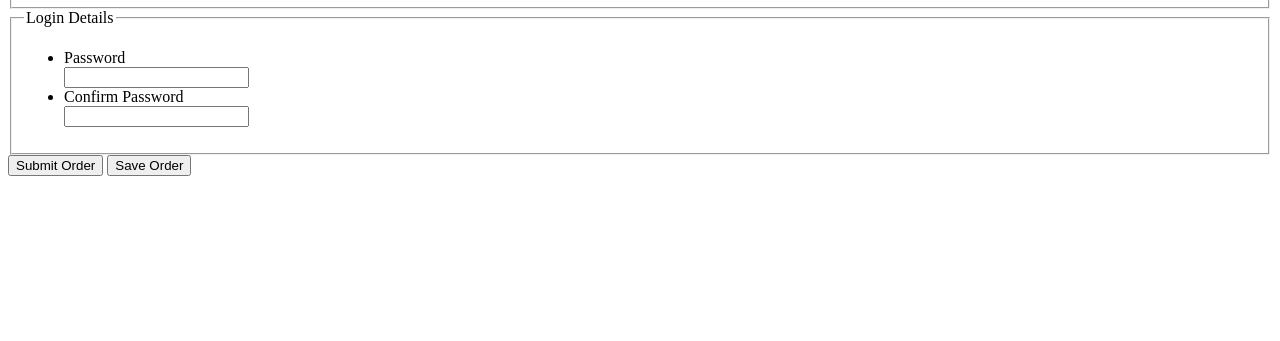
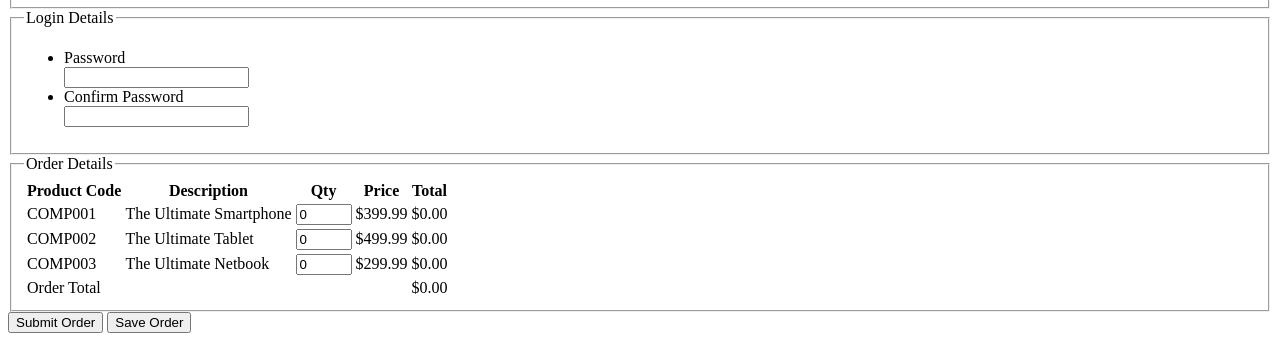
Before and after one commit to nie-xin/widgets, a website: page form/index.html in a window 1280 px wide. Shown: the part 526-867 px from the top of the page. Before the commit the page ends 800 px from the top, so only its background shows below. Drawn offline with Linux system fonts and the light colour scheme.

Commit message:
Add order section

```diff
--- a/form/index.html
+++ b/form/index.html
@@ -89,6 +89,73 @@
         </ul>
       </fieldset>
 
+      <fieldset>
+        <legend>Order Details</legend>
+        <table>
+          <thead>
+            <tr>
+              <th>Product Code</th><th>Description</th><th>Qty</th>
+              <th>Price</th><th>Total</th>
+            </tr>
+          </thead>
+          <tbody>
+            <tr>
+              <td>
+                COMP001
+                <input type="hidden" name="product_code" value="COMP001">
+              </td>
+              <td>The Ultimate Smartphone</td>
+              <td>
+                <input type="number" data-price="399.99" name="quantity"
+                  value="0" min="0" max="99" maxlength="2">
+              </td>
+              <td>$399.99</td>
+              <td>
+                <output name="item_total" class="item_total">$0.00</output>
+              </td>
+            </tr>
+            <tr>
+              <td>
+                COMP002
+                <input type="hidden" name="product_code" value="COMP002">
+              </td>
+              <td>The Ultimate Tablet</td>
+              <td>
+                <input type="number" data-price="499.99" name="quantity"
+                  value="0" min="0" max="99" maxlength="2">
+              </td>
+              <td>$499.99</td>
+              <td>
+                <output name="item_total" class="item_total">$0.00</output>
+              </td>
+            </tr>
+            <tr>
+              <td>
+                COMP003
+                <input type="hidden" name="product_code" value="COMP003">
+              </td>
+              <td>The Ultimate Netbook</td>
+              <td>
+                <input type="number" data-price="299.99" name="quantity"
+                  value="0" min="0" max="99" maxlength="2">
+              </td>
+              <td>$299.99</td>
+              <td>
+                <output name="item_total" class="item_total">$0.00</output>
+              </td>
+            </tr>
+          </tbody>
+          <tfoot>
+            <tr>
+              <td colspan="4">Order Total</td>
+              <td>
+                <output name="order_total" id="order_total">$0.00</output>
+              </td>
+            </tr>
+          </tfoot>
+        </table>
+      </fieldset>
+
       <div class="buttons">
         <input type="submit" value="Submit Order">
         <input type="submit" id="saveOrder" value="Save Order">
```
